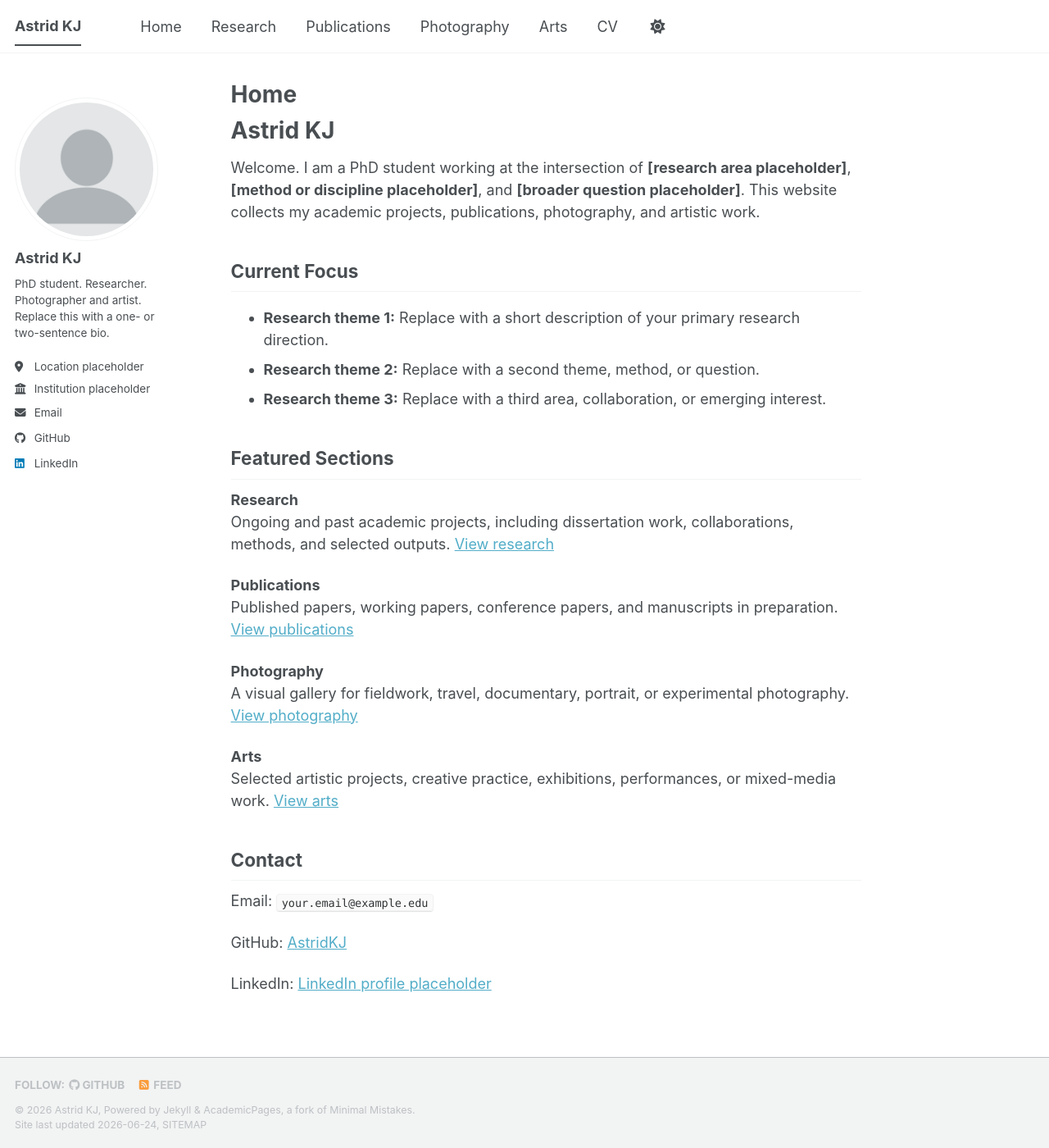
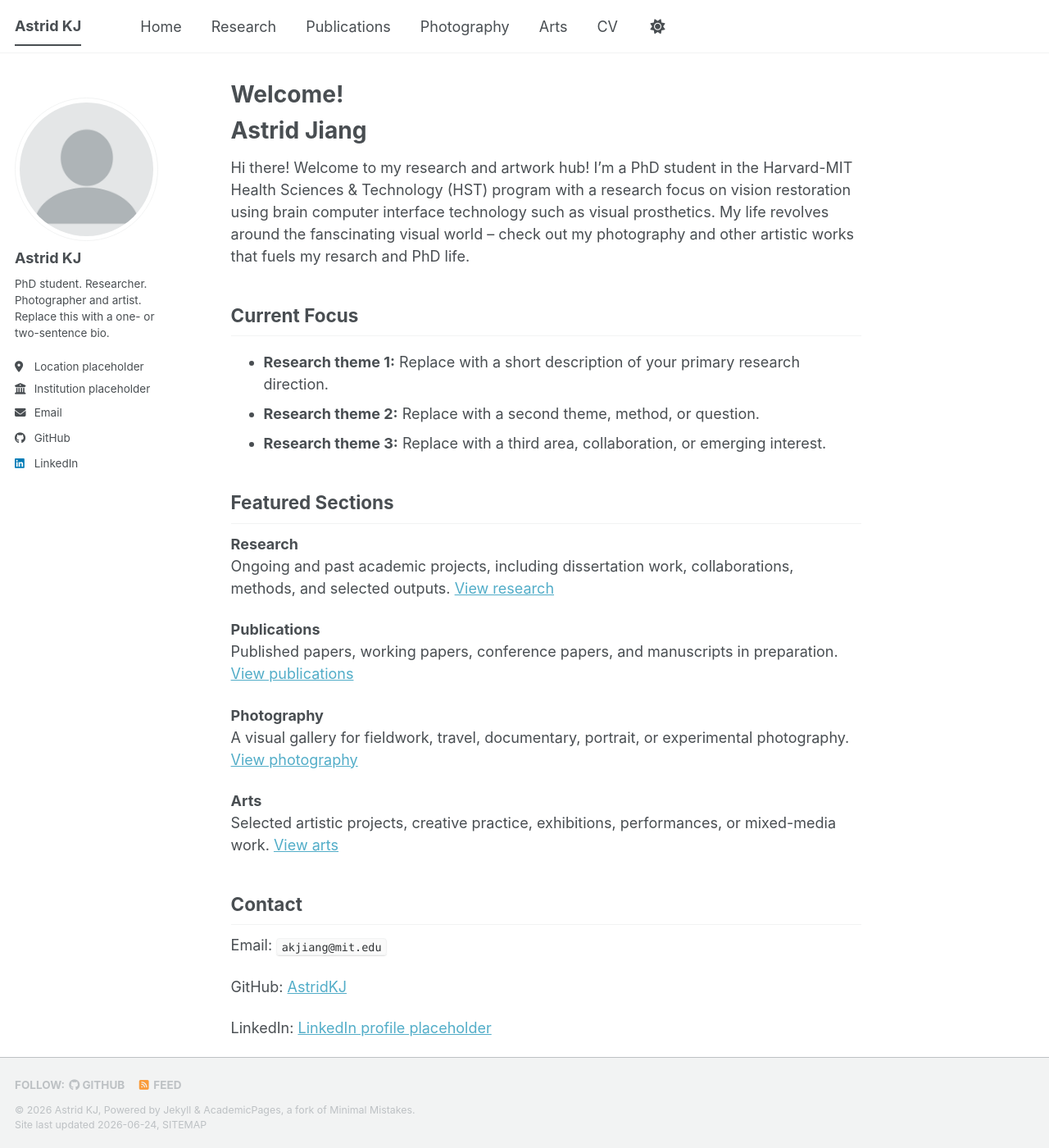
Before and after one commit to AstridKJ/AstridKJ.github.io, a Jekyll site: the page built from _pages/about.md, in a window 1280 px wide and 1400 px high. Shown: the whole window at 82% size. Built offline with Jekyll 4.4.1, drawn with Linux system fonts in a browser that asks for light colours; a style sheet for code colours, icons or effects is not loaded.

Commit message:
update personal info

```diff
--- a/_pages/about.md
+++ b/_pages/about.md
@@ -1,15 +1,15 @@
 ---
 permalink: /
-title: "Home"
+title: "Welcome!"
 author_profile: true
 redirect_from:
   - /about/
   - /about.html
 ---
 
-# Astrid KJ
+# Astrid Jiang
 
-Welcome. I am a PhD student working at the intersection of **[research area placeholder]**, **[method or discipline placeholder]**, and **[broader question placeholder]**. This website collects my academic projects, publications, photography, and artistic work.
+Hi there! Welcome to my research and artwork hub! I'm a PhD student in the Harvard-MIT Health Sciences & Technology (HST) program with a research focus on vision restoration using brain computer interface technology such as visual prosthetics. My life revolves around the fanscinating visual world -- check out my photography and other artistic works that fuels my resarch and PhD life.
 
 ## Current Focus
 
@@ -33,8 +33,8 @@ Selected artistic projects, creative practice, exhibitions, performances, or mix
 
 ## Contact
 
-Email: `your.email@example.edu`
+Email: `akjiang@mit.edu`
 
 GitHub: [AstridKJ](https://github.com/AstridKJ)
 
-LinkedIn: [LinkedIn profile placeholder](https://www.linkedin.com/in/your-linkedin-username/)
+LinkedIn: [LinkedIn profile placeholder](www.linkedin.com/in/astrid-k-jiang)
```
